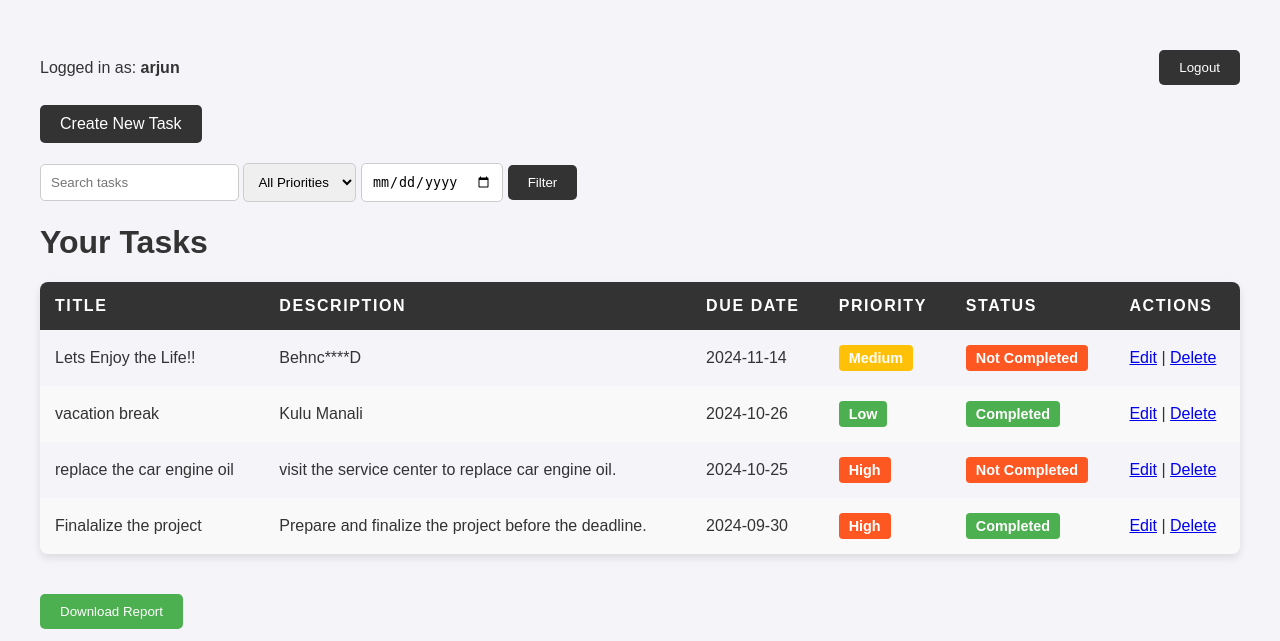
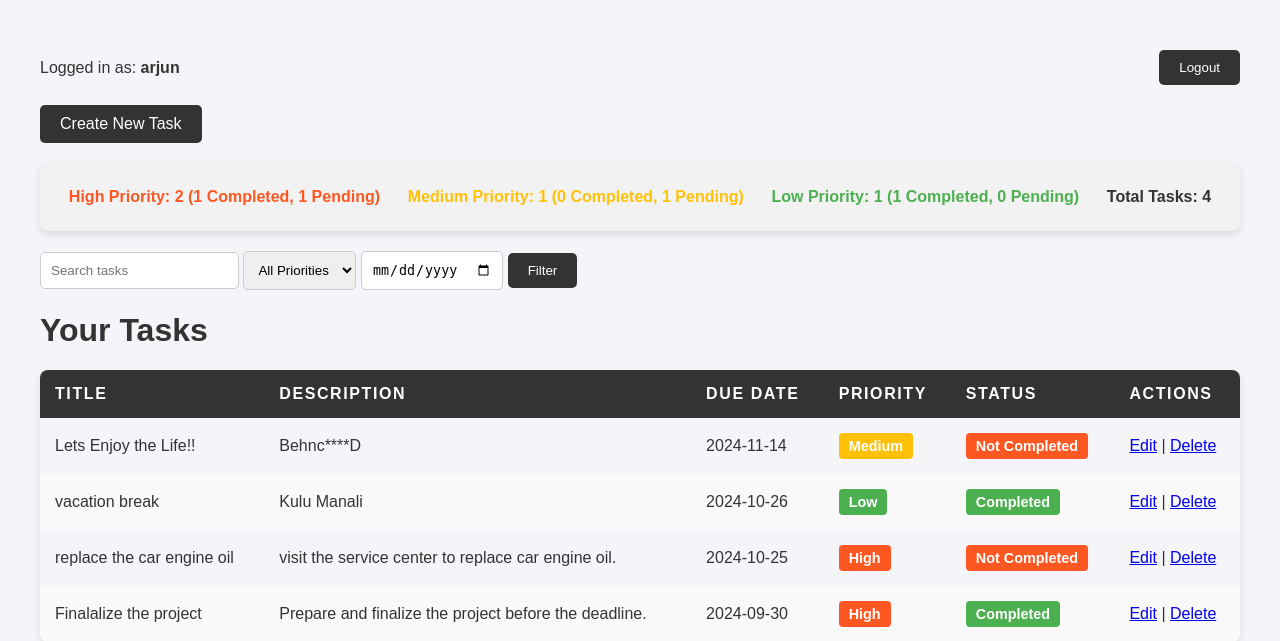
Before and after one commit to padalgharearjun/taskmanager, a Flask app: page /tasks in a window 1280 px wide. Shown: the part 73-714 px from the top of the page. Run offline with Flask 3, Linux system fonts and the light colour scheme; a user stored in the database is signed in; data comes from the database, SQL or seed files in the repository.

Commit message:
added the task status wise count on dashboard

```diff
--- a/app/routes.py
+++ b/app/routes.py
@@ -169,6 +169,25 @@ def view_tasks():
     # Get the current user
     user = User.query.filter_by(username=session['username']).first()
 
+    # Get all tasks for the current user
+    all_tasks = Task.query.filter_by(user_id=user.id).all()
+
+    # Calculate total tasks and priority counts
+    total_tasks = len(all_tasks)
+    high_priority_tasks = sum(1 for task in all_tasks if task.priority == 'High')
+    medium_priority_tasks = sum(1 for task in all_tasks if task.priority == 'Medium')
+    low_priority_tasks = sum(1 for task in all_tasks if task.priority == 'Low')
+
+    # Calculate completed and pending counts for each priority
+    high_priority_completed = sum(1 for task in all_tasks if task.priority == 'High' and task.completed)
+    high_priority_pending = high_priority_tasks - high_priority_completed
+
+    medium_priority_completed = sum(1 for task in all_tasks if task.priority == 'Medium' and task.completed)
+    medium_priority_pending = medium_priority_tasks - medium_priority_completed
+
+    low_priority_completed = sum(1 for task in all_tasks if task.priority == 'Low' and task.completed)
+    low_priority_pending = low_priority_tasks - low_priority_completed
+
     # Get search parameters
     search_query = request.args.get('search', '')
     priority_filter = request.args.get('priority', '')
@@ -198,11 +217,27 @@ def view_tasks():
     # Apply pagination
     page = request.args.get('page', 1, type=int)
     tasks_per_page = 5  # Set the number of tasks per page
-    tasks = tasks_query.paginate(page=page, per_page=tasks_per_page)
+    paginated_tasks = tasks_query.paginate(page=page, per_page=tasks_per_page)
 
-    return render_template('view_tasks.html', tasks=tasks.items, search_query=search_query,
-                           priority_filter=priority_filter, due_date_filter=due_date_filter,
-                           pagination=tasks)
+    # Render the template with all the required data
+    return render_template(
+        'view_tasks.html',
+        tasks=paginated_tasks.items,
+        search_query=search_query,
+        priority_filter=priority_filter,
+        due_date_filter=due_date_filter,
+        pagination=paginated_tasks,
+        total_tasks=total_tasks,
+        high_priority_tasks=high_priority_tasks,
+        medium_priority_tasks=medium_priority_tasks,
+        low_priority_tasks=low_priority_tasks,
+        high_priority_completed=high_priority_completed,
+        high_priority_pending=high_priority_pending,
+        medium_priority_completed=medium_priority_completed,
+        medium_priority_pending=medium_priority_pending,
+        low_priority_completed=low_priority_completed,
+        low_priority_pending=low_priority_pending
+    )
 
 
 @app.route('/edit_task/<int:task_id>', methods=['GET', 'POST'])
--- a/templates/view_tasks.html
+++ b/templates/view_tasks.html
@@ -79,6 +79,35 @@
 
         .create-task-button:hover {
             background-color: #575757;
+        }
+
+        /* Dashboard styling */
+        .dashboard {
+            display: flex;
+            justify-content: space-around;
+            margin-bottom: 20px;
+            padding: 15px;
+            background-color: #f2f2f2;
+            border-radius: 8px;
+            box-shadow: 0 4px 8px rgba(0, 0, 0, 0.1);
+        }
+
+        .dashboard-item {
+            text-align: center;
+            font-weight: bold;
+            padding: 10px;
+        }
+
+        .high-priority {
+            color: #FF5722; /* Red */
+        }
+
+        .medium-priority {
+            color: #FFC107; /* Yellow */
+        }
+
+        .low-priority {
+            color: #4CAF50; /* Green */
         }
 
         /* Improved Task Table Styling */
@@ -202,6 +231,22 @@
         <!-- Create Task Button -->
         <a href="{{ url_for('create_task') }}" class="create-task-button">Create New Task</a>
 
+        <!-- Status Dashboard -->
+        <div class="dashboard">
+            <div class="dashboard-item high-priority">
+                High Priority: {{ high_priority_tasks }} ({{ high_priority_completed }} Completed, {{ high_priority_pending }} Pending)
+            </div>
+            <div class="dashboard-item medium-priority">
+                Medium Priority: {{ medium_priority_tasks }} ({{ medium_priority_completed }} Completed, {{ medium_priority_pending }} Pending)
+            </div>
+            <div class="dashboard-item low-priority">
+                Low Priority: {{ low_priority_tasks }} ({{ low_priority_completed }} Completed, {{ low_priority_pending }} Pending)
+            </div>
+            <div class="dashboard-item">
+                Total Tasks: {{ total_tasks }}
+            </div>
+        </div>
+
         <!-- Search and Filter Options -->
         <div class="filter-box">
             <form method="GET" action="{{ url_for('view_tasks') }}">
```
